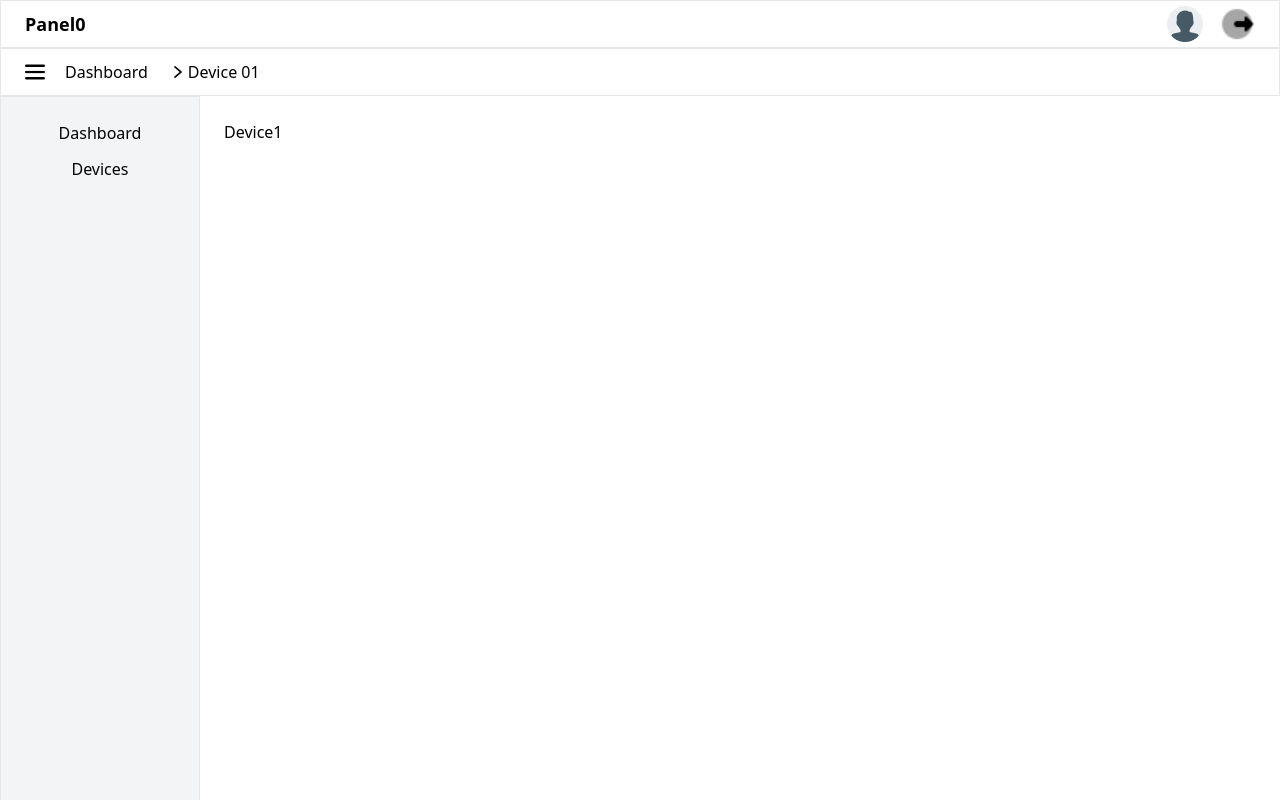
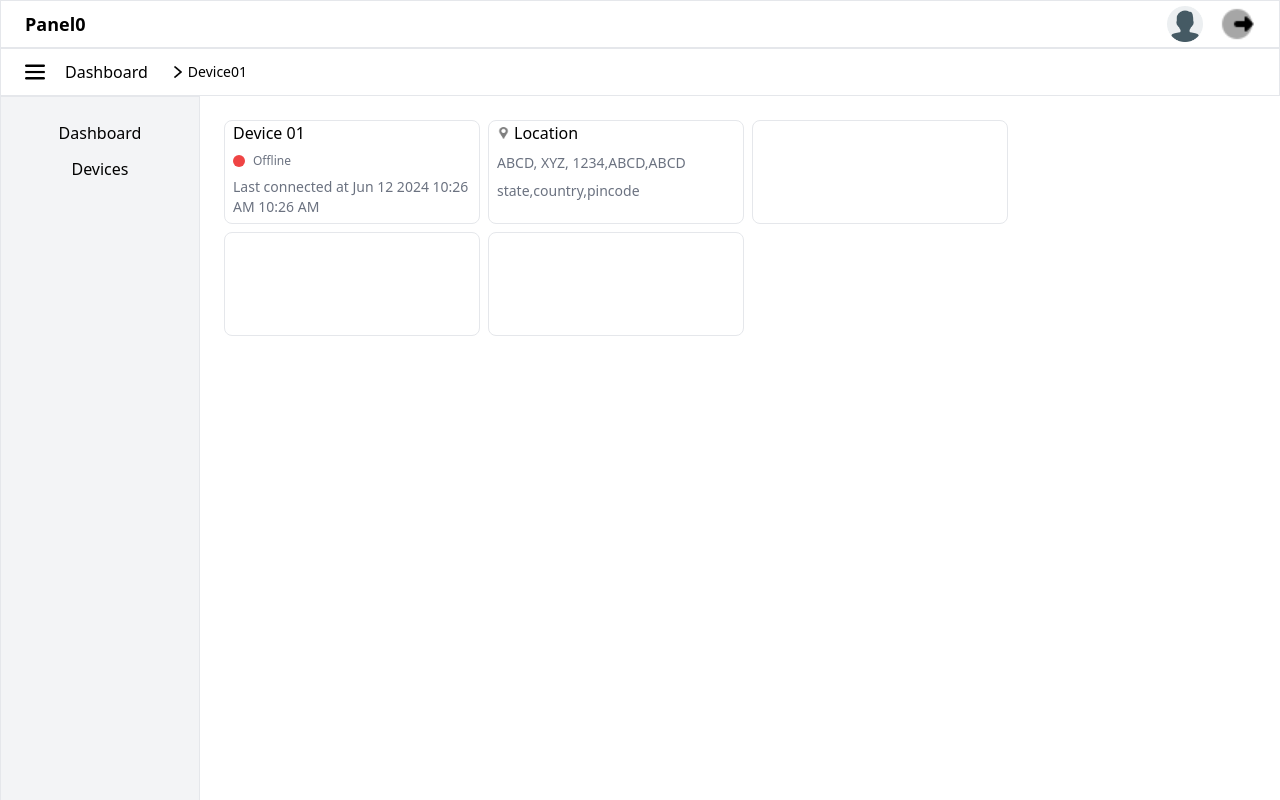
Before and after one commit to muhammedfahad115/EstroTechRobotics, a React (Vite) app: page /device01 in a window 1280 px wide. Built offline with nearby package versions, Linux system fonts and the light colour scheme.

Commit message:
updated Device1,header, Dashboard1,Devices,SideBar,Home

```diff
--- a/src/Components/DashBoard1.jsx
+++ b/src/Components/DashBoard1.jsx
@@ -224,6 +224,9 @@ function DashBoard1() {
                 },
             },
             y: {
+                border: {
+                    display: false
+                },
                 grid: {
                     display: true,
                     drawBorder: false,
@@ -240,7 +243,7 @@ function DashBoard1() {
                     padding: 20,
                     callback: function (value) {
                         return value;
-                    }
+                    },
                 }
             }
         },
--- a/src/Components/Device1.jsx
+++ b/src/Components/Device1.jsx
@@ -1,20 +1,61 @@
-import React, { useContext, useEffect } from 'react'
+import React, { useContext, useEffect } from 'react';
 import { MyContext } from '../Context/UserContext';
-
+import usb from '../assets/usb.png';
+import signal from '../assets/signal.png';
+import battery from '../assets/battery.png';
+import pin from '../assets/pin.png';
+import sim from '../assets/sim.png';
+import deviceData from '../Api/Data.json';
 
 function Device1() {
-    const {subText, setSubText} = useContext(MyContext);
+    const { subText, setSubText } = useContext(MyContext);
+
     useEffect(() => {
-        setSubText('Device 01');
+        setSubText('Device01');
         return () => {
             setSubText('');
         }
-    }, [])
-  return (
-    <>
-    <h1>Device1</h1>
-    </>
-  )
+    }, []);
+
+    const device = deviceData.find(item => item.deviceName === 'Device 01');
+
+    const formatDate = (dateString) => {
+        const date = new Date(dateString);
+        const options = { year: 'numeric', month: 'short', day: 'numeric', hour: 'numeric', minute: 'numeric' };
+        const formattedDate = date.toLocaleDateString(undefined, options).replace(/, /g, ' ');
+        const time = date.toLocaleTimeString([], { hour: 'numeric', minute: 'numeric' });
+        return `${formattedDate} ${time}`;
+    };
+
+    const isOnline = new Date(device.connectionStatus.connected) > new Date(device.connectionStatus.disconnected);
+
+    return (
+        <>
+            <div>
+                <div className='w-full flex  p-0 flex-wrap flex-col gap-2  md:flex-row'>
+                    <div className='border-[0.5px] sm:w-[256px]  h-[104px] px-2 flex flex-col gap-2 rounded-[8px]'>
+                        <h1>{device.deviceName}</h1>
+                        <div className='flex items-center gap-2'>
+                            <div className={`w-3 h-3 rounded-full ${isOnline ? 'bg-green-500' : 'bg-red-500'}`}></div>
+                            <h1 className='text-gray-500 text-xs'>{isOnline ? 'Online' : 'Offline'}</h1>
+                        </div>
+                        <h1 className='text-gray-500 text-sm'>Last connected at {formatDate(device.connectionStatus.connected)}</h1>
+                    </div>
+                    <div className='border-[0.5px] sm:w-[256px] h-[104px] px-2 flex flex-col gap-2 rounded-[8px]'>
+                        <div className='flex items-center gap-1'><img className='w-[13px] h-[12px] opacity-50' src={pin} alt="pin" /><h1>Location</h1></div>
+                        <h1 className='text-sm text-gray-500'>{device.location.building},{device.location.city},{device.location.state}</h1>
+                        <h1 className='text-sm text-gray-500'>state,country,pincode</h1>
+                    </div>
+                    <div className='border-[0.5px] sm:w-[256px] h-[104px] px-2 flex flex-col gap-2 rounded-[8px]'></div>
+                    <div className='border-[0.5px] sm:w-[256px] h-[104px] px-2 flex flex-col gap-2 rounded-[8px]'></div>
+                    <div className='border-[0.5px] sm:w-[256px] h-[104px] px-2 flex flex-col gap-2 rounded-[8px]'></div>
+                </div>
+                <div></div>
+                <div></div>
+                <div></div>
+            </div>
+        </>
+    );
 }
 
-export default Device1
+export default Device1;
--- a/src/Components/Devices.jsx
+++ b/src/Components/Devices.jsx
@@ -16,7 +16,7 @@ function Devices() {
                     const deviceNameNoSpaces = item.deviceName.replace(/\s+/g, '').toLowerCase();
                     return (
                         <Link key={deviceNameNoSpaces} to={`/${deviceNameNoSpaces}`}>
-                            <div className="border-2 w-[350px] p-2 cursor-pointer rounded-lg ">
+                            <div className="border-2 w-[200px] sm:w-[300px] md:w-[350px] p-2 cursor-pointer rounded-lg ">
                                 <div className="flex justify-between items-center">
                                     <h1>{item.deviceName}</h1>
                                     <div className="flex gap-1">
--- a/src/Components/Header.jsx
+++ b/src/Components/Header.jsx
@@ -34,7 +34,7 @@ function Header() {
     <div className='h-12 border-[0.5px] px-6 flex items-center sticky w-full   top-12 gap-5'>
       <button onClick={handleSideBar}><img className='w-5 h-5' src={MenuIcon}/></button>
       <h1>Dashboard</h1>
-      <div><h1 className='flex gap-2 items-center'>{text ? <div className='flex items-center'><img className='w-5 h-5' src={ArrowIcon}/><h1>{text}</h1></div> : ''}{subText ? <div className='flex items-center'><img className='w-5 h-5' src={ArrowIcon}/><h1>{subText}</h1></div> : ''}</h1></div>
+      <div><h1 className='flex gap-2 items-center text-sm sm:text-base'>{text ? <div className='flex items-center'><img className='w-5 h-5' src={ArrowIcon}/><h1>{text}</h1></div> : ''}{subText ? <div className='flex items-center'><img className='w-5 h-5' src={ArrowIcon}/><h1 className='text-xs sm:text-sm'>{subText}</h1></div> : ''}</h1></div>
     </div>
     </div>
     </>
--- a/src/Components/SideBar.jsx
+++ b/src/Components/SideBar.jsx
@@ -10,13 +10,13 @@ function SideBar() {
         <>
             {slider && (
                 <div
-                    className={`w-[200px] h-[928px] p-6 flex flex-col mt-[5.5rem] gap-y-3 bg-gray-100 border-[0.5px] fixed transition-transform duration-300 ${
+                    className={` sm:w-[150px] md:w-[200px] h-[928px] p-6 flex flex-col mt-[5.5rem] gap-y-3 bg-gray-100 border-[0.5px] fixed transition-transform duration-300 ${
                         showSideBar ? 'transform translate-x-0' : 'transform -translate-x-[100%] '
                     }`}
                 >
-                    <Link to={'/'}><div className='cursor-pointer flex justify-center sm:flex-none' onClick={() => setText('Dashboard')}><h1>Dashboard</h1></div></Link>
+                    <Link to={'/'}><div className='cursor-pointer flex justify-center text-xs sm:text-sm md:text-base sm:flex-none' onClick={() => setText('Dashboard')}><h1>Dashboard</h1></div></Link>
 
-                    <Link to={'/devices'}><div className='cursor-pointer flex justify-center sm:flex-none' onClick={() => setText('Devices')}><h1>Devices</h1></div></Link>
+                    <Link to={'/devices'}><div className='cursor-pointer flex justify-center text-xs sm:text-sm md:text-base sm:flex-none' onClick={() => setText('Devices')}><h1>Devices</h1></div></Link>
                 </div>
             )}
         </>
--- a/src/Pages/Home.jsx
+++ b/src/Pages/Home.jsx
@@ -10,7 +10,7 @@ function Home() {
     <>
     <Header/>
     <DashBoard/>
-    <div className={`transition-all duration-150 pt-28  ${showSideBar ? 'ml-[200px] p-6  mt-2' : 'ml-0 p-6'}`}><Outlet/></div>
+    <div className={`transition-all duration-150 pt-28  ${showSideBar ? ' ml-[90px] sm:ml-[150px] md:ml-[200px] p-6  mt-2' : 'ml-0 p-6'}`}><Outlet/></div>
     </>
   )
 }
```
